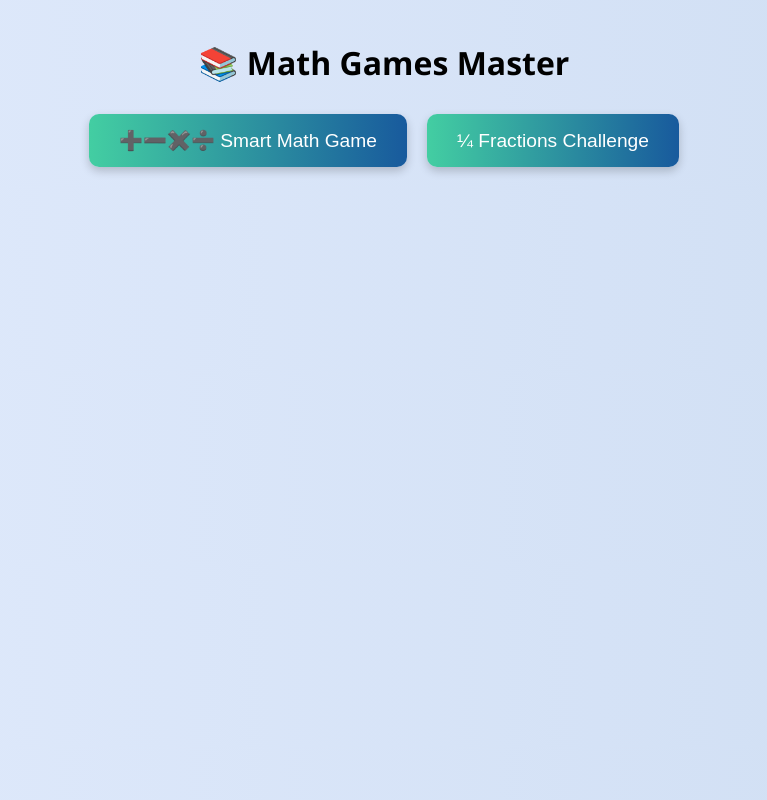
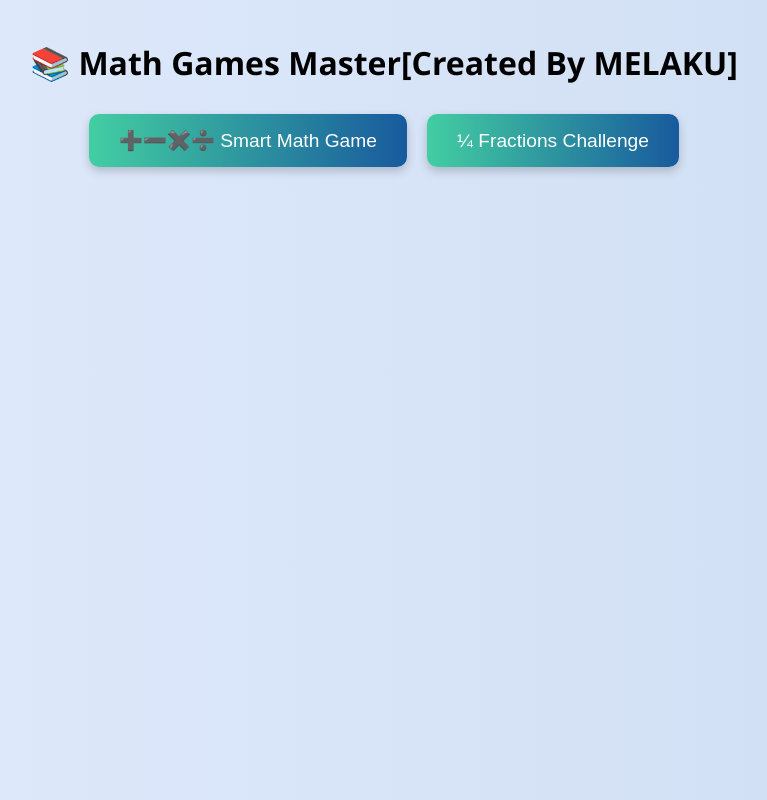
Before and after one commit to alp-web/Math-Game-Master-Page, a plain HTML site: page index.html in a window 1280 px wide. Shown: the whole page, without its empty margins (256-1023 px from the left). Drawn offline with Linux system fonts and the light colour scheme.

Commit message:
Update index.html

```diff
--- a/index.html
+++ b/index.html
@@ -43,7 +43,7 @@
   </style>
 </head>
 <body>
-  <h1>📚 Math Games Master</h1>
+  <h1>📚 Math Games Master[Created By MELAKU]</h1>
   <div class="game-links">
     <button onclick="loadGame('smart-math.html')">➕➖✖️➗ Smart Math Game</button>
     <button onclick="loadGame('fractions-challenge.html')">¼ Fractions Challenge</button>
```
